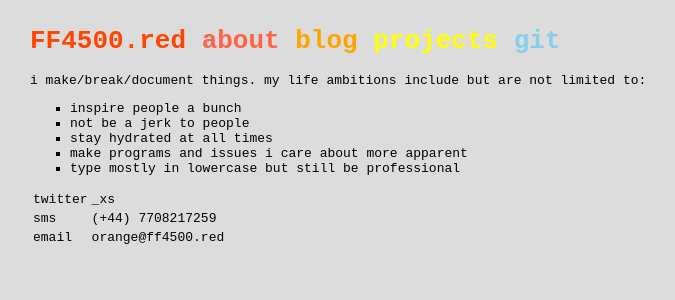
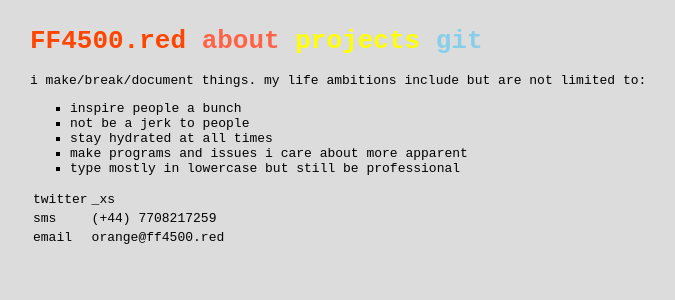
Before and after one commit to isabella232/website-33, a Jekyll site: the page built from index.md, in a window 1280 px wide. Shown: the top 300 px of the page, without its empty margins (290-965 px from the left). Built offline with Jekyll 4.4.1, drawn with Linux system fonts in a browser that asks for light colours.

Commit message:
commented out blog for now

```diff
--- a/_includes/navigation.html
+++ b/_includes/navigation.html
@@ -1,7 +1,7 @@
 <h1>
     <a href="{{ site.baseurl }}/" style="color: orangered;" >FF4500.red</a>
     <a href="{{ site.baseurl }}/about/" style="color: tomato;">about</a>
-    <a href="{{ site.baseurl }}/b/" style="color: orange;">blog</a>
+    <!-- <a href="{{ site.baseurl }}/b/" style="color: orange;">blog</a> -->
     <a href="{{ site.baseurl }}/projects/" style="color: yellow;">projects</a>
     <a href="http://github.com/ixt" style="color: skyblue;">git</a>
 </h1>
```
